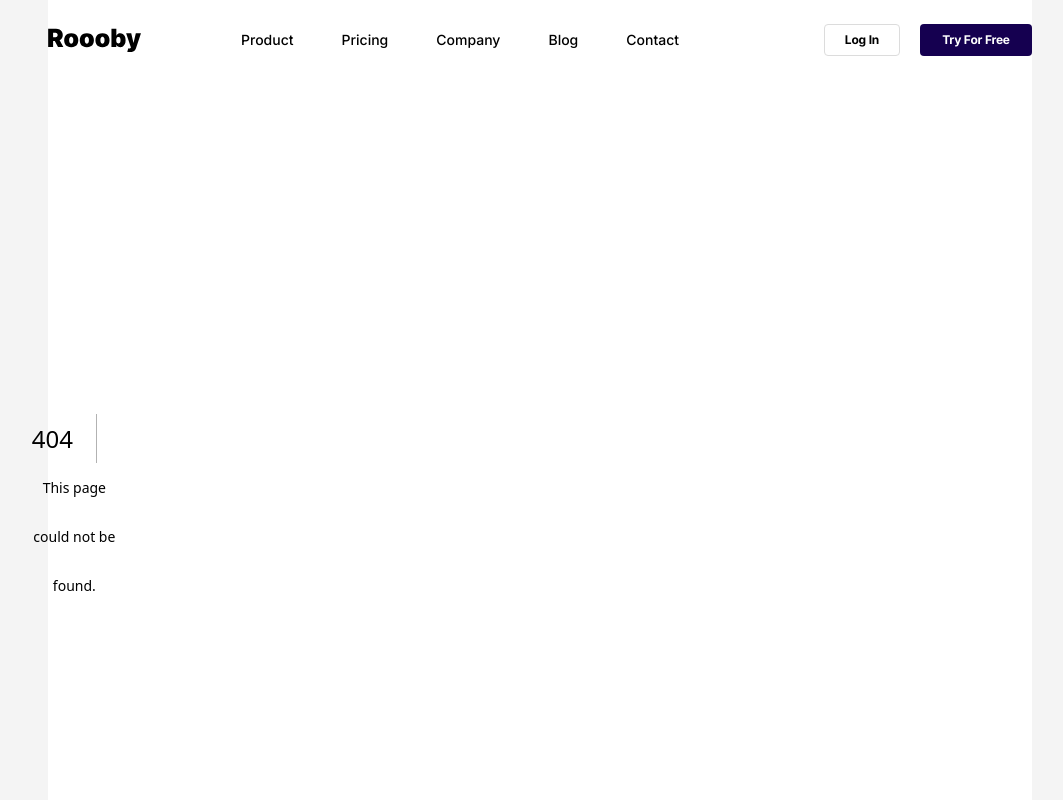
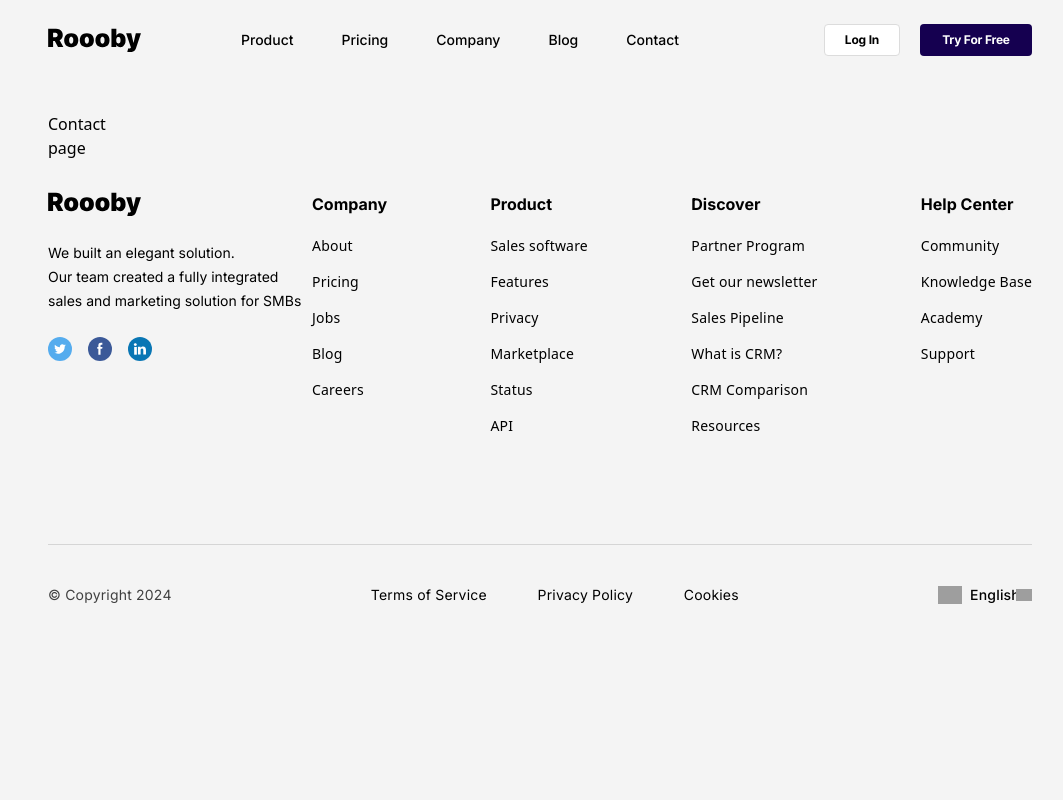
Before and after one commit to TerSimaN/zing7-task-roooby, a Next.js app: page /contact in a window 1280 px wide. Before the commit this address had no page. Shown: the top 800 px of the page, without its empty margins (100-1163 px from the left). Built offline with nearby package versions, Linux system fonts and the light colour scheme; grey boxes are pictures that could not be loaded.

Commit message:
Added new pages

```diff
--- /dev/null
+++ b/src/app/blog/page.tsx
@@ -0,0 +1,7 @@
+export default function Blog() {
+    return (
+        <main>
+            Blog page
+        </main>
+    );
+}
--- /dev/null
+++ b/src/app/contact/page.tsx
@@ -0,0 +1,7 @@
+export default function Contact() {
+    return (
+        <main>
+            Contact page
+        </main>
+    );
+}
--- /dev/null
+++ b/src/app/pricing/page.tsx
@@ -0,0 +1,7 @@
+export default function Pricing() {
+    return (
+        <main>
+            Pricing page
+        </main>
+    );
+}
```
